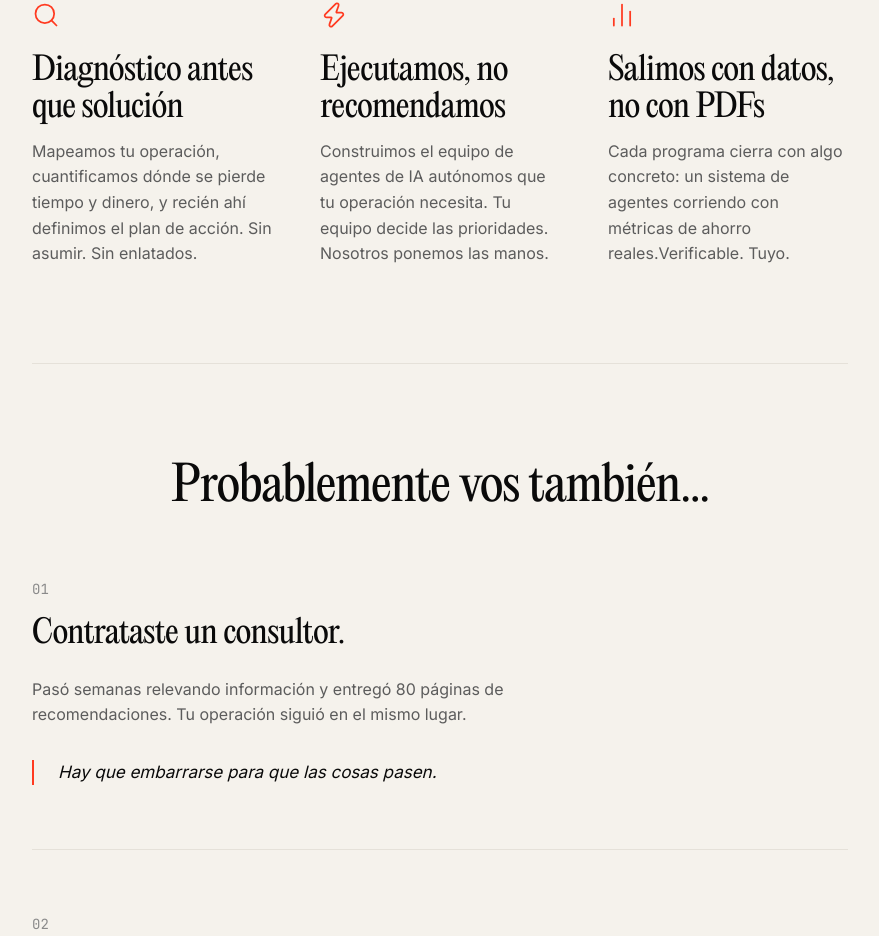
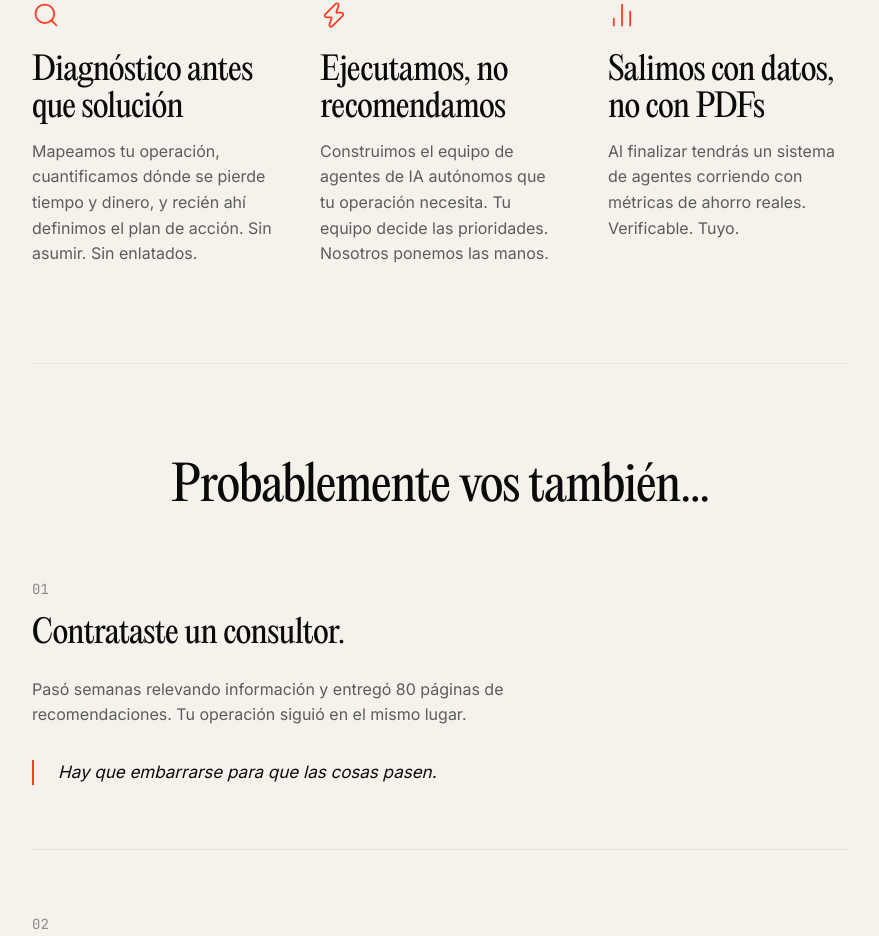
Before and after one commit to dami-novolabs/landingb2b, a Next.js app: page / in a window 1280 px wide. Shown: the part 1800-2736 px from the top of the page, without its empty margins (200-1079 px from the left). Built offline with nearby package versions, Linux system fonts and the light colour scheme.

Commit message:
fix: update program conclusion text for clarity
Co-authored-by: Dami <102418453+dami-novolabs@users.noreply.github.com>

```diff
--- a/src/components/landing/WhyNovoLabs.tsx
+++ b/src/components/landing/WhyNovoLabs.tsx
@@ -54,7 +54,7 @@ export default function WhyNovoLabs() {
             {
               Icon: BarChart2,
               title: "Salimos con datos, no con PDFs",
-              body: "Cada programa cierra con algo concreto: un sistema de agentes corriendo con métricas de ahorro reales.Verificable. Tuyo.",
+              body: "Al finalizar tendrás un sistema de agentes corriendo con métricas de ahorro reales. Verificable. Tuyo.",
             },
           ].map(({ Icon, title, body }, i) => (
             <motion.div
```
